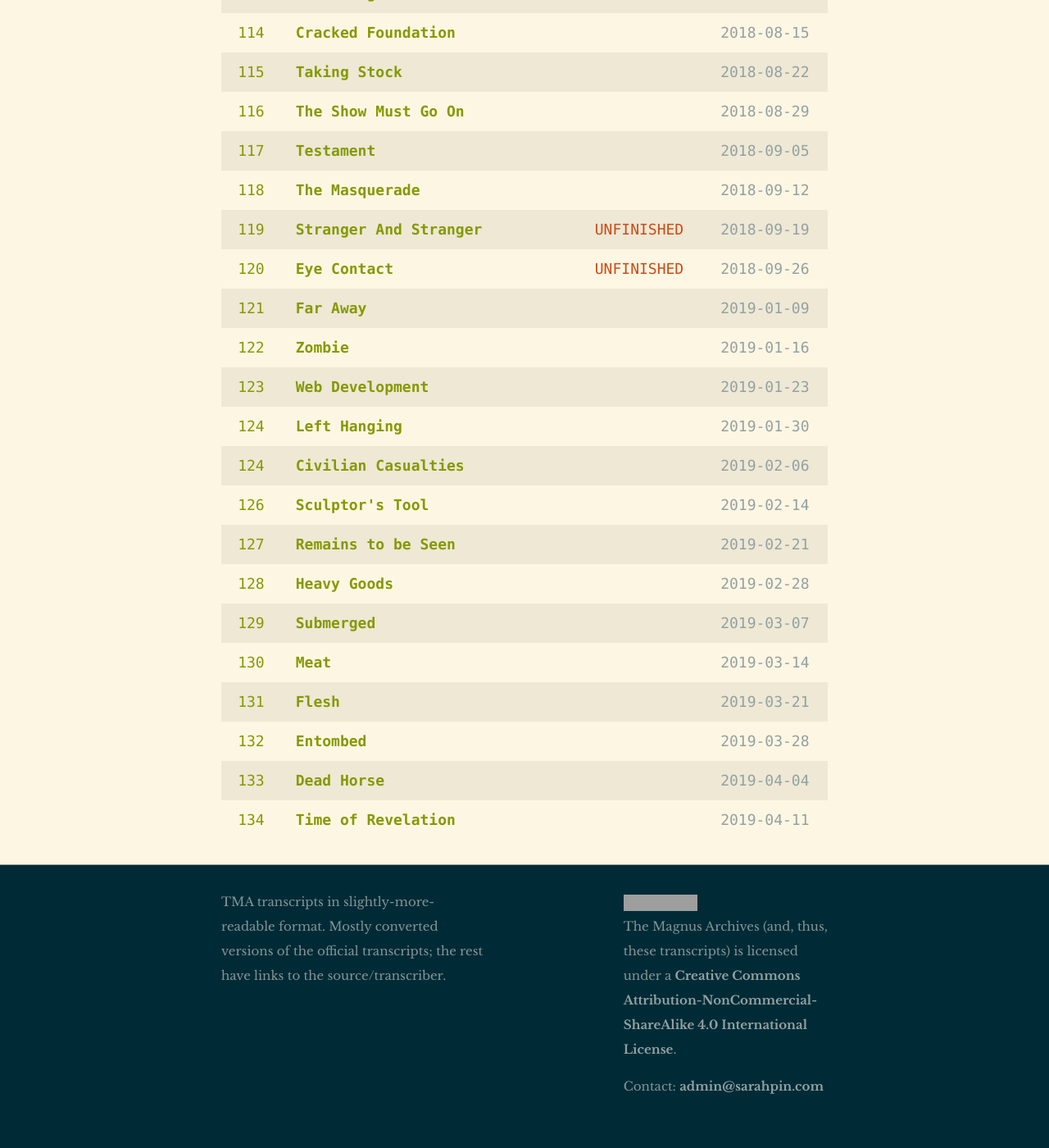
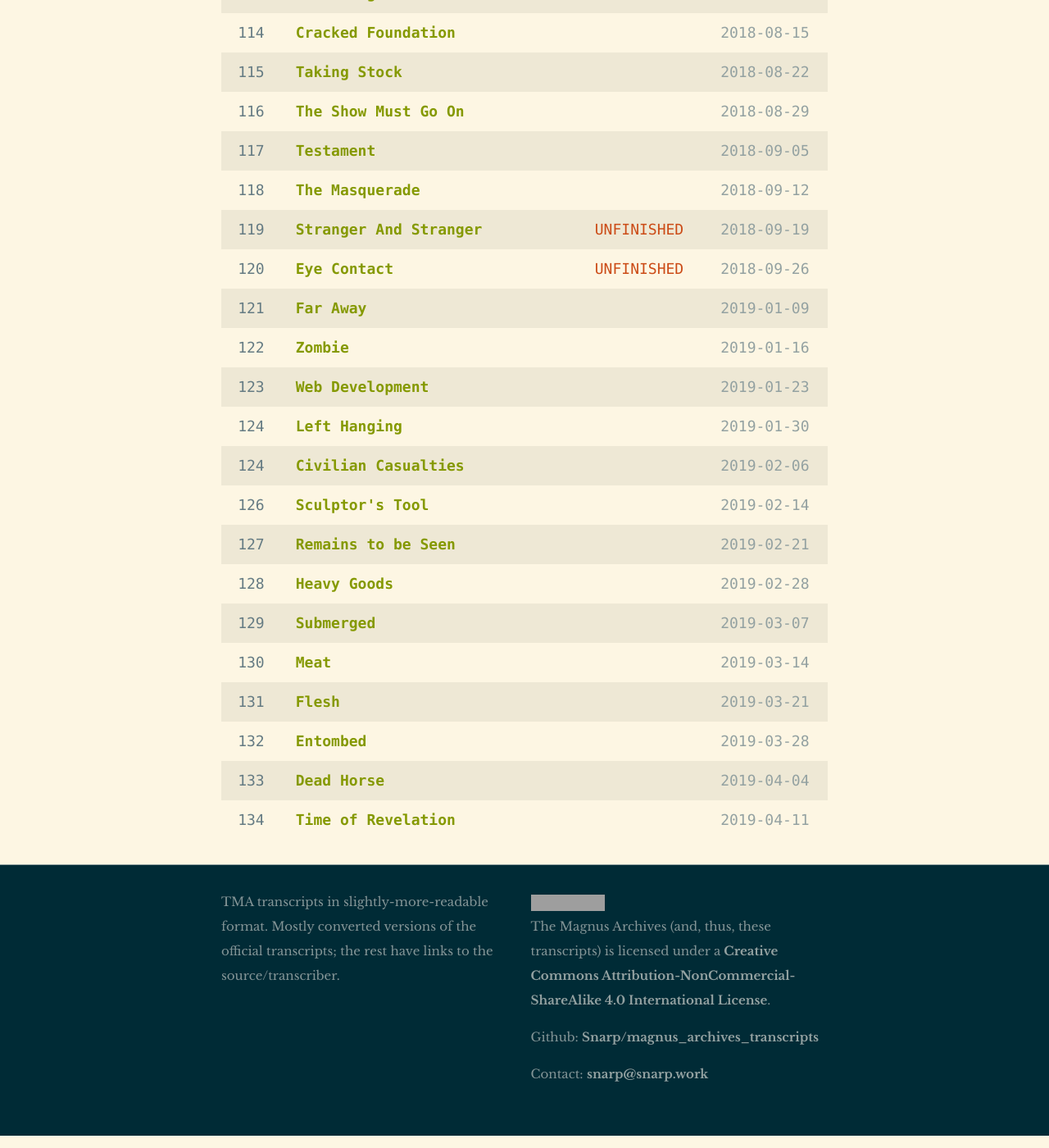
Before and after one commit to Snarp/magnus_archives_transcripts, a Jekyll site: the page built from index.html, in a window 1280 px wide and 1400 px high, scrolled down 5534 px. Shown: the whole window at 82% size. Built offline with Jekyll 4.4.1, drawn with Linux system fonts in a browser that asks for light colours; some web fonts are replaced; grey boxes are pictures that could not be loaded.

Commit message:
[Savescum auto-commit.]

```diff
--- a/_config.yml
+++ b/_config.yml
@@ -14,7 +14,7 @@
 # You can create any custom variable you would like, and they will be accessible
 # in the templates via {{ site.myvariable }}.
 title: The Magnus Archives Transcripts Archive Archive A (Extremely Unofficial)
-email: admin@sarahpin.com
+email: snarp@snarp.work
 description: > # this means to ignore newlines until "baseurl:"
   TMA transcripts in slightly-more-readable format. Mostly converted versions of the official transcripts; the rest have links to the source/transcriber.
 
--- a/_includes/footer.html
+++ b/_includes/footer.html
@@ -8,30 +8,12 @@
 			</div>
 
 			<div class="footer-col footer-col-2">
-				<ul class="social-media-list">
-					{% if site.github_username %}
-					<li>
-						{% include icon-github.html username=site.github_username %}
-					</li>
-					{% endif %}
-
-					{% if site.instagram_username %}
-					<li>
-						{% include icon-instagram.html username=site.instagram_username %}
-					</li>
-					{% endif %}
-
-					{% if site.twitter_username %}
-					<li>
-						{% include icon-twitter.html username=site.twitter_username %}
-					</li>
-					{% endif %}
-				</ul>
-			</div>
-
-			<div class="footer-col footer-col-3">
 				<p class="cc-license">
 					<a rel="license" href="http://creativecommons.org/licenses/by-nc-sa/4.0/"><img alt="Creative Commons License" style="border-width:0" src="https://i.creativecommons.org/l/by-nc-sa/4.0/88x31.png" /></a><br />The Magnus Archives (and, thus, these transcripts) is licensed under a <a rel="license" href="http://creativecommons.org/licenses/by-nc-sa/4.0/">Creative Commons Attribution-NonCommercial-ShareAlike 4.0 International License</a>.
+				</p>
+
+				<p>
+					Github: <a href="https://github.com/Snarp/magnus_archives_transcripts">Snarp/magnus_archives_transcripts</a>
 				</p>
 
 				<p>
--- a/_sass/_layout.scss
+++ b/_sass/_layout.scss
@@ -59,8 +59,8 @@
 }
 
 .footer-col-wrapper {
-    font-size: 15px;
-    color: $grey-color;
+    font-size:   15px;
+    color:       $grey-color;
     margin-left: -$spacing-unit / 2;
     @extend %clearfix;
 }
@@ -68,35 +68,35 @@
 .footer-col {
     float: left;
     margin-bottom: $spacing-unit / 2;
-    padding-left: $spacing-unit / 2;
+    padding-left:  $spacing-unit / 2;
 }
 
 .footer-col-1 {
-    width: -webkit-calc(45% - (#{$spacing-unit} / 2));
-    width:         calc(45% - (#{$spacing-unit} / 2));
+    width: -webkit-calc(50% - (#{$spacing-unit} / 2));
+    width:         calc(50% - (#{$spacing-unit} / 2));
 }
 
 .footer-col-2 {
-    width: -webkit-calc(20% - (#{$spacing-unit} / 2));
-    width:         calc(20% - (#{$spacing-unit} / 2));
+    width: -webkit-calc(50% - (#{$spacing-unit} / 2));
+    width:         calc(50% - (#{$spacing-unit} / 2));
 }
 
-.footer-col-3 {
-    width: -webkit-calc(35% - (#{$spacing-unit} / 2));
-    width:         calc(35% - (#{$spacing-unit} / 2));
-}
+// .footer-col-3 {
+//     width: -webkit-calc(35% - (#{$spacing-unit} / 2));
+//     width:         calc(35% - (#{$spacing-unit} / 2));
+// }
 
 @include media-query($on-laptop) {
     .footer-col-1,
     .footer-col-2 {
-        width: -webkit-calc(50% - (#{$spacing-unit} / 2));
-        width:         calc(50% - (#{$spacing-unit} / 2));
-    }
-
-    .footer-col-3 {
         width: -webkit-calc(100% - (#{$spacing-unit} / 2));
         width:         calc(100% - (#{$spacing-unit} / 2));
     }
+
+    // .footer-col-3 {
+    //     width: -webkit-calc(100% - (#{$spacing-unit} / 2));
+    //     width:         calc(100% - (#{$spacing-unit} / 2));
+    // }
 }
 
 @include media-query($on-palm) {
@@ -280,7 +280,7 @@
         display: none;
     }
     tr:nth-child(odd){
-      background: $base2;
+        background: $base2;
     }
     td {
         padding:     0.5rem 1rem;
@@ -289,6 +289,7 @@
     }
 
     .ep-number {
+        a { color: $brand-color; }
     }
     .ep-title {
         a { color: $title-color; }
--- a/index.html
+++ b/index.html
@@ -1,10 +1,6 @@
 ---
 layout: default
 ---
-
-<!-- <div class="toc-site-description">
-  <p>{{ site.description }}</p>
-</div> -->
 
 <div class="table-of-contents">
 
```
